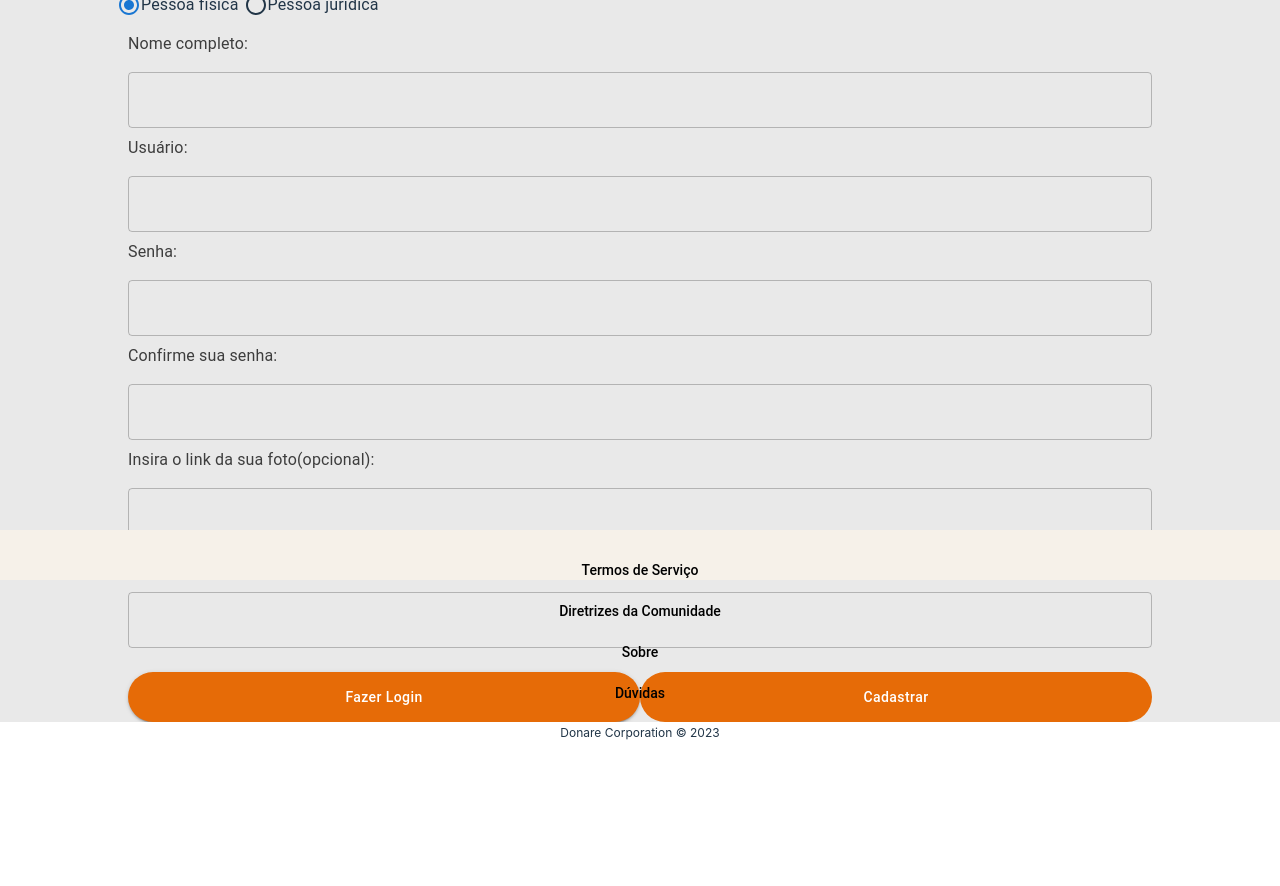
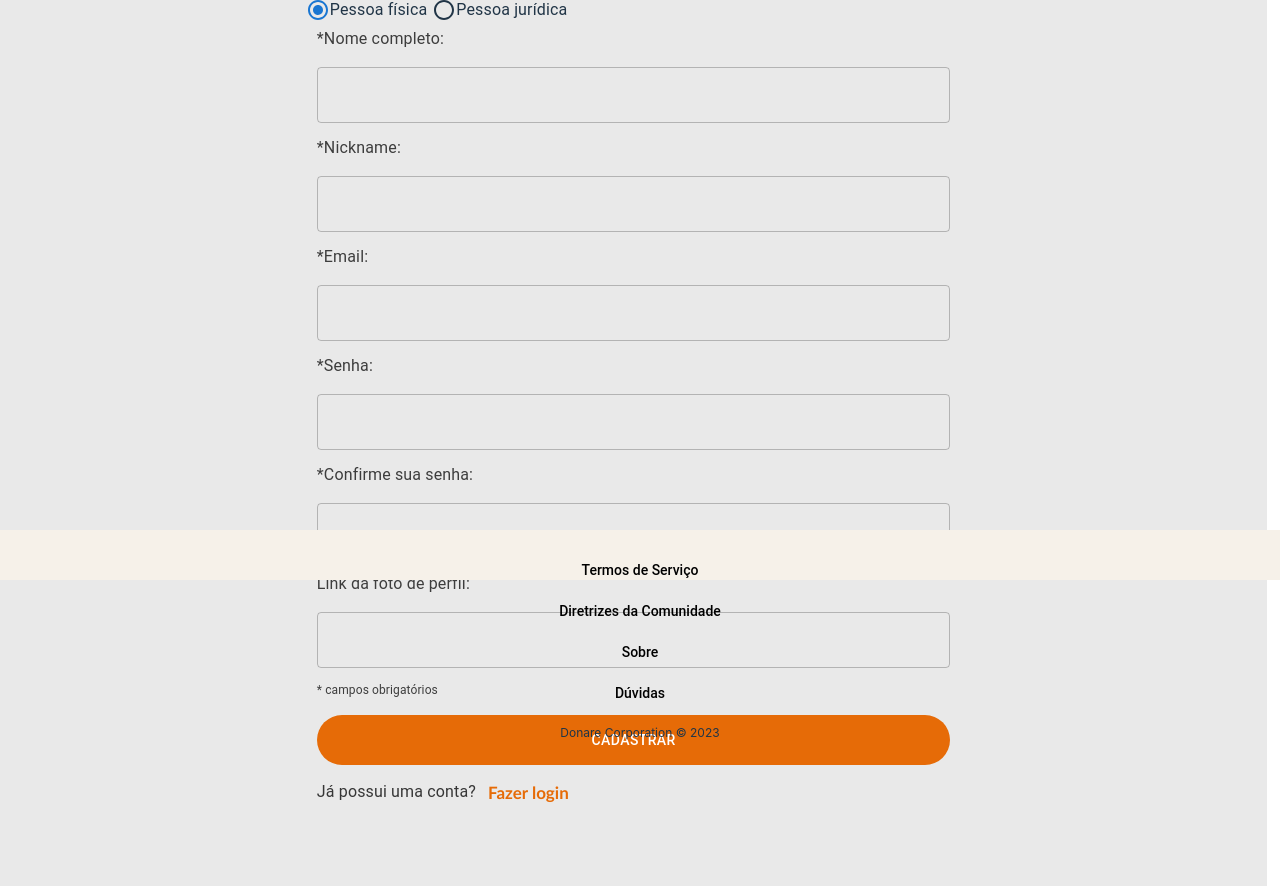
Before and after one commit to Beatriz-CGomes/Projeto-Donare-front, a React (Vite) app: page /cadastrar in a window 1280 px wide. Shown: the part 220-1106 px from the top of the page. Before the commit the page ends 942 px from the top, so only its background shows below. Built offline with nearby package versions, Linux system fonts and the light colour scheme; the HTML template or start-up script is replaced by a standard one.

Commit message:
Finalização da página de cadastro.

```diff
--- a/src/pages/Cadastro/Cadastro.css
+++ b/src/pages/Cadastro/Cadastro.css
@@ -1,11 +1,12 @@
 .bg-page {
     min-height: calc(100vh - 86px);
-    min-width: 100vw;
+    min-width: 99vw;
     background-color: rgb(233, 233, 233);
 }
 
 .grid-form {
     padding-top: 30px;
+    padding-bottom: 80px;
 }
 
 .text-titulo {
@@ -17,12 +18,19 @@
 }
 
 .select {
-    padding-bottom: 15px !important;
+    padding: 10px !important;
 }
 
 .text-form {
-    color: rgb(61, 61, 61);
+    padding-top: 5px !important;
+    color: rgb(61, 61, 61) !important;
     font-size: 16px !important;
+}
+
+.text-form-foot {
+    padding-top: 5px !important;
+    color: rgb(61, 61, 61) !important;
+    font-size: 12px !important;
 }
 
 .form {
@@ -37,3 +45,23 @@
     font-weight: 'bold'!important;
     border-radius: 55px !important;
 }
+
+.link-botao {
+    color: rgb(255, 255, 255);
+}
+
+.login-text {
+    padding-top: 15px;
+    color: #363636;
+    font-family: "Calibri";
+    font-size: 17px;
+}
+
+.login-link {
+    padding-top: 15px;
+    color: rgb(230, 107, 7);
+    font-family: "Calibri";
+    font-weight: bold !important;
+    margin-left: 12px !important;
+    font-size: 17px !important;
+}
--- a/src/pages/Cadastro/Cadastro.tsx
+++ b/src/pages/Cadastro/Cadastro.tsx
@@ -1,5 +1,5 @@
 import { Button, Grid, TextField, Typography } from "@material-ui/core";
-import { Box, FormControl, FormControlLabel, FormLabel, Radio, RadioGroup } from "@mui/material";
+import { Avatar, Box, FormControl, FormControlLabel, FormLabel, Radio, RadioGroup } from "@mui/material";
 import React, { ChangeEvent, useEffect, useState } from "react";
 import { Link, useNavigate } from 'react-router-dom';
 import User from "../../models/User";
@@ -64,47 +64,52 @@ function Cadastrar() {
 
     return (
         <Grid container className="bg-page" justifyContent="center">
-            <Grid item className="grid-form" alignItems="center">
+            <Grid item xs={6} className="grid-form" alignItems="center">
 
                 <form onSubmit={cadastrar}>
                     <Typography className="text-titulo" align="center">Cadastre-se:</Typography>
 
                     <FormControl>
-                        <FormLabel id="demo-controlled-radio-buttons-group">Selecione:</FormLabel>
-                        <RadioGroup className="select" row
+                        <FormLabel id="demo-controlled-radio-buttons-group" className="text-form">Selecione:</FormLabel>
+                        <RadioGroup row
                             aria-labelledby="demo-controlled-radio-buttons-group"
                             name="controlled-radio-buttons-group"
                             value={user.tipo}
                             onChange={(e: ChangeEvent<HTMLInputElement>) => updateModel(e)} >
-                            <FormControlLabel value="1" control={<Radio />} label="Pessoa física" />
-                            <FormControlLabel value="2" control={<Radio />} label="Pessoa jurídica" />
+                            <FormControlLabel control={<Radio />} value="1" label="Pessoa física" />
+                            <FormControlLabel control={<Radio />} value="2" label="Pessoa jurídica" />
                         </RadioGroup>
                     </FormControl>
 
-                    <Typography className="text-form">Nome completo:</Typography>
+                    <Typography className="text-form">*Nome completo:</Typography>
                     <TextField className="form" value={user.nome} onChange={(e: ChangeEvent<HTMLInputElement>) => updateModel(e)} name="nome" id="nome" variant="outlined" margin="normal" fullWidth />
 
-                    <Typography className="text-form">Usuário:</Typography>
+                    <Typography className="text-form">*Nickname: </Typography>
+                    <TextField className="form" value={user.nickname} onChange={(e: ChangeEvent<HTMLInputElement>) => updateModel(e)} name="nickname" id="nickname" variant="outlined" margin="normal" fullWidth />
+
+                    <Typography className="text-form">*Email:</Typography>
                     <TextField className="form" value={user.usuario} onChange={(e: ChangeEvent<HTMLInputElement>) => updateModel(e)} name='usuario' id="usuario" variant="outlined" margin="normal" fullWidth />
 
-                    <Typography className="text-form">Senha:</Typography>
+                    <Typography className="text-form">*Senha:</Typography>
                     <TextField className="form" value={user.senha} onChange={(e: ChangeEvent<HTMLInputElement>) => updateModel(e)} type="password" name="senha" id="senha" variant="outlined" margin="normal" fullWidth />
 
-                    <Typography className="text-form">Confirme sua senha: </Typography>
+                    <Typography className="text-form">*Confirme sua senha: </Typography>
                     <TextField className="form" value={verificarSenha} onChange={(e: ChangeEvent<HTMLInputElement>) => verificaSenhaHandle(e)} type="password" name="confirmaSenha" id='confirmaSenha' variant="outlined" margin="normal" fullWidth />
 
-                    <Typography className="text-form">Insira o link da sua foto(opcional):</Typography>
-                    <TextField className="form" value={user.foto} onChange={(e: ChangeEvent<HTMLInputElement>) => updateModel(e)} name="foto" id="foto" variant="outlined" margin="normal" fullWidth />
+                    <Typography className="text-form">Link da foto de perfil:</Typography>
+                    <TextField className="form" value={user.nome} onChange={(e: ChangeEvent<HTMLInputElement>) => updateModel(e)} name="nome" id="nome" variant="outlined" margin="normal" fullWidth />
 
-                    <Typography className="text-form">Digite o Nickname: </Typography>
-                    <TextField className="form" value={user.nickname} onChange={(e: ChangeEvent<HTMLInputElement>) => updateModel(e)} name="nickname" id="nickname" variant="outlined" margin="normal" fullWidth />
+                    <Typography className="text-form-foot">* campos obrigatórios</Typography>
 
                     <Box textAlign="center" marginTop={2} display='flex'>
-                        <Link to='/login'>
-                            <Button color="secondary" variant="contained" className="buttom" style={{ textDecoration: 'none' }}>Fazer login</Button>
-                        </Link>
+                        <Button type="submit" className="botao">
+                            <Link to="/login" className="link-botao">Cadastrar</Link>
+                        </Button>
+                    </Box>
 
-                        <Button type="submit" className="buttom">Cadastrar</Button>
+                    <Box display="flex">
+                        <Typography className="login-text">Já possui uma conta?</Typography>
+                        <Link to="/login" className="login-link">Fazer login</Link>
                     </Box>
 
                 </form>
```
